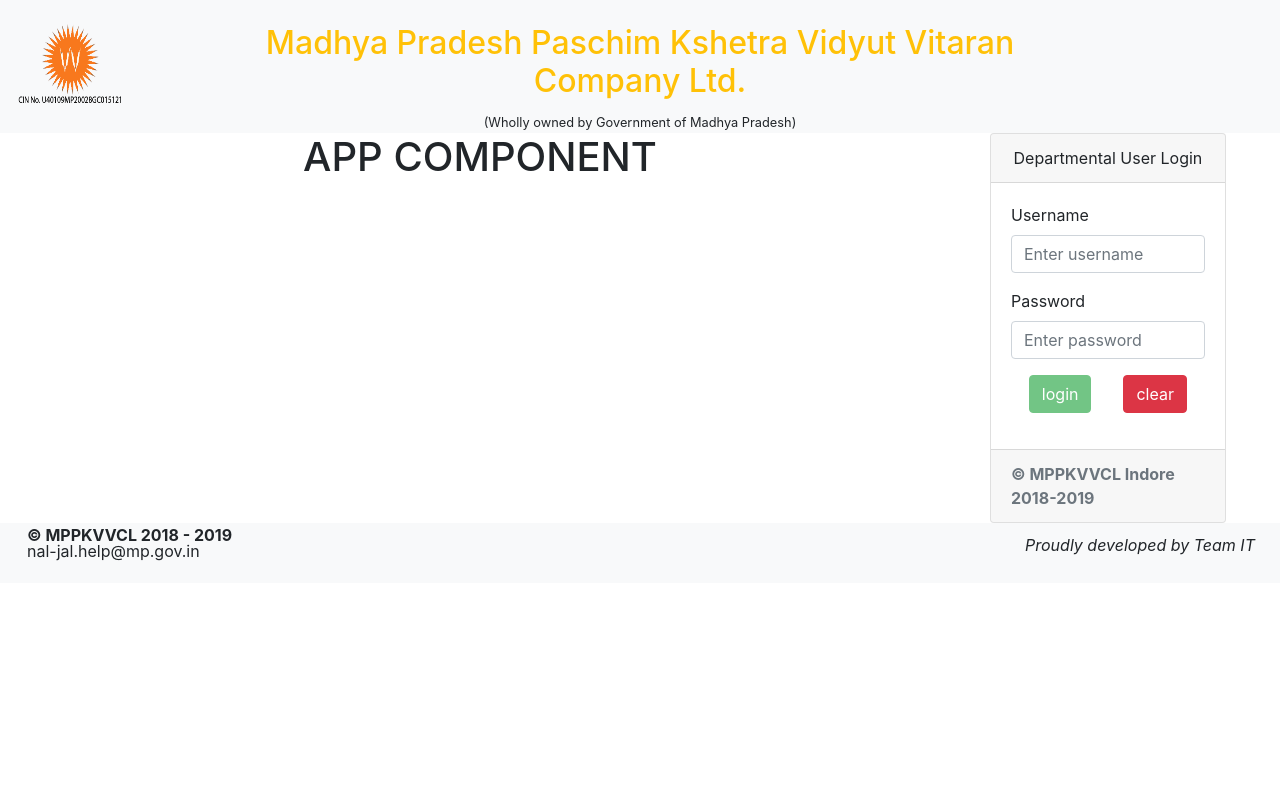
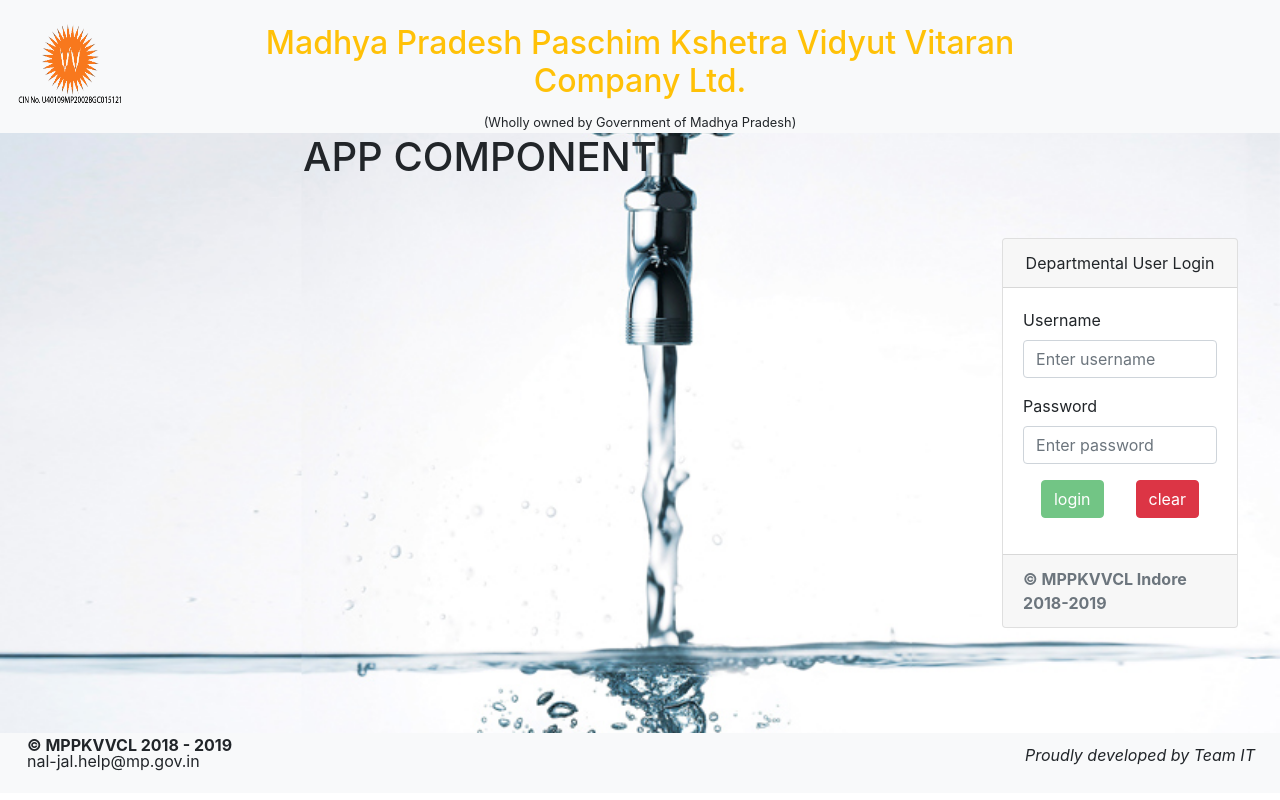
Before and after one commit to manishkushwaha07/nal-jal, an Angular app: page /login in a window 1280 px wide. Built offline with nearby package versions, Linux system fonts and the light colour scheme.

Commit message:
login-card on center

```diff
--- a/src/app/app.component.html
+++ b/src/app/app.component.html
@@ -1,9 +1,8 @@
-<nav class="navbar-default navbar-light bg-light navbar-fixed-top">
+<!-- <nav class="navbar-default navbar-light bg-light navbar-fixed-top">
     <div class="container-fluid">
         <nal-jal-header></nal-jal-header>
     </div>
 </nav>
-<!-- <nal-jal-header></nal-jal-header> -->
 <div class="container-fluid">
     <div class="row">
         <div class="col-sm-9">
@@ -22,4 +21,5 @@
     <div class="container-fluid">
         <nal-jal-footer></nal-jal-footer>
     </div>
-</nav>
+</nav> -->
+<nal-jal-home></nal-jal-home>
--- a/src/app/app.module.ts
+++ b/src/app/app.module.ts
@@ -6,12 +6,14 @@
 import { LoginModule } from './modules/login/login.module';
 import { FooterModule } from './components/footer/footer.module';
 import { HeaderModule } from './components/header/header.module';
+import { HomeComponent } from './components/home/home.component';
 
 
 
 @NgModule({
   declarations: [
-    AppComponent
+    AppComponent,
+    HomeComponent
   ],
   imports: [
     BrowserModule,
--- /dev/null
+++ b/src/app/components/home/home.component.css
@@ -0,0 +1,13 @@
+#showcase{
+    background-image: url('../../../assets/images/tap-water.jpg');
+    background-size: cover;
+    background-position: center;
+    height: 75vh;
+}
+
+#login-card{
+    display: flex;
+    justify-content: center;
+    align-items: center;
+    height: 75vh;
+}
--- /dev/null
+++ b/src/app/components/home/home.component.html
@@ -0,0 +1,28 @@
+
+  <nav class="navbar-default navbar-light bg-light navbar-fixed-top">
+      <div class="container-fluid">
+          <nal-jal-header></nal-jal-header>
+      </div>
+  </nav>
+  <!-- <nal-jal-header></nal-jal-header> -->
+  <div class="container-fluid" id="showcase">
+    <div>
+      <div class="row">
+          <div class="col-sm-9">
+              <h1 class="text-center">
+                  APP COMPONENT
+              </h1>
+          </div>
+          <div class="col-sm-3" id="login-card">
+              <div class="col-sm-11">
+                  <router-outlet></router-outlet>
+              </div>
+          </div>
+      </div>
+    </div>
+  </div>
+  <nav class="navbar-default navbar-light bg-light navbar-bottom">
+      <div class="container-fluid">
+          <nal-jal-footer></nal-jal-footer>
+      </div>
+  </nav>
--- /dev/null
+++ b/src/app/components/home/home.component.ts
@@ -0,0 +1,15 @@
+import { Component, OnInit } from '@angular/core';
+
+@Component({
+  selector: 'nal-jal-home',
+  templateUrl: './home.component.html',
+  styleUrls: ['./home.component.css']
+})
+export class HomeComponent implements OnInit {
+
+  constructor() { }
+
+  ngOnInit() {
+  }
+
+}
```
Also changed, not shown: src/assets/images/tap-water.jpg (added).
